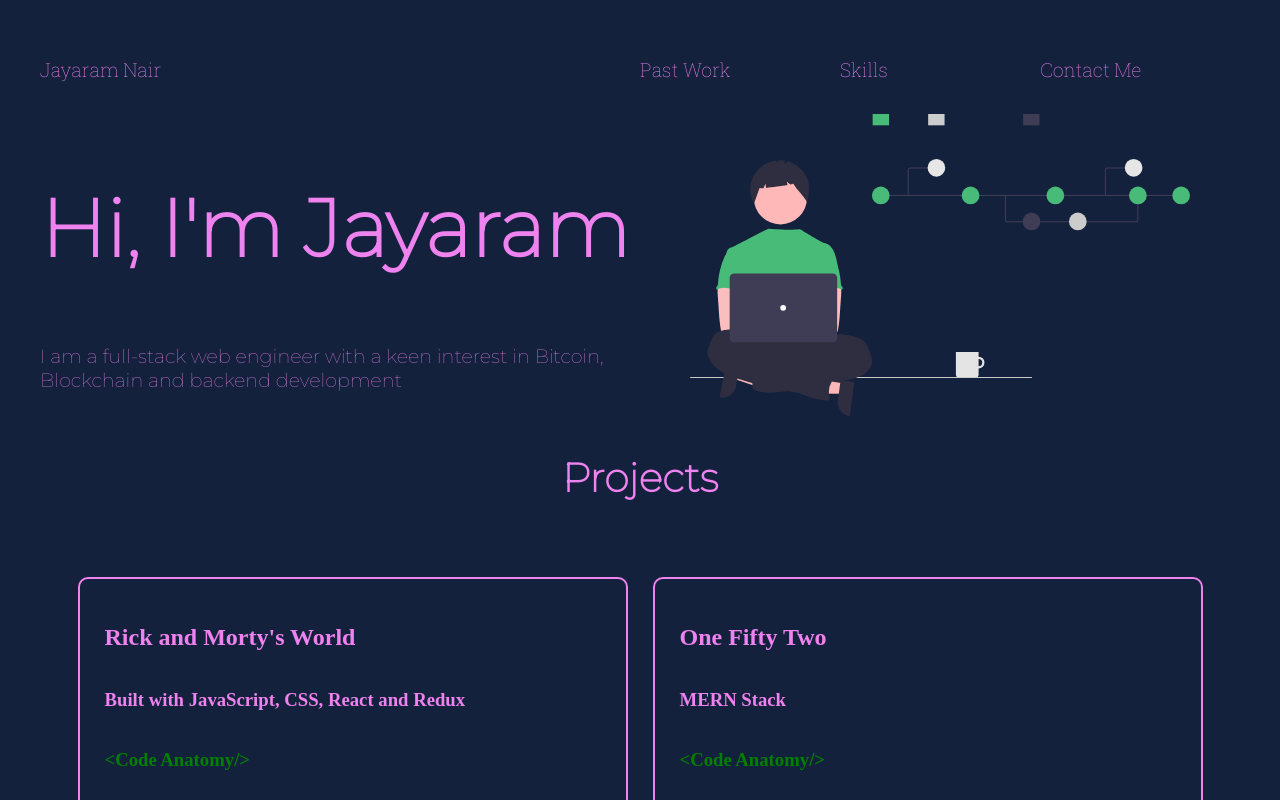
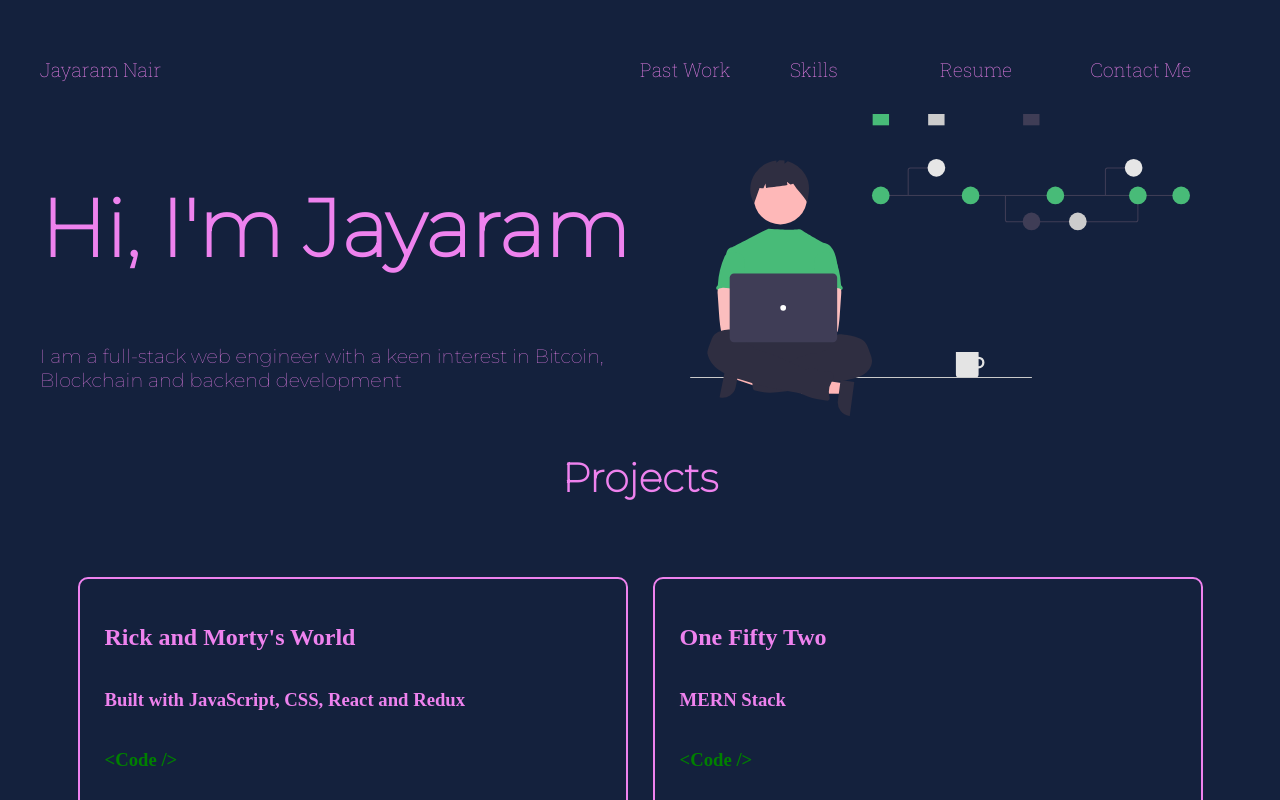
Before and after one commit to jayaramsivaramannair/jayaram_portfolio, a React (Create React App) app: page / in a window 1280 px wide. Shown: the top 800 px of the page. Built offline with nearby package versions, Linux system fonts and the light colour scheme.

Commit message:
Added a Resume Link to the Navbar component

```diff
--- a/src/components/Navbar.js
+++ b/src/components/Navbar.js
@@ -13,6 +13,9 @@ function Navbar() {
        <a href="#skills">
         Skills
        </a>
+       <a href="https://docs.google.com/document/d/1qrSbm4RprbOVclcegfUE3BuRHitdKDbe307vRaock5s/edit?usp=sharing">
+         Resume
+       </a>
        <a href="#contact">
          Contact Me
        </a>
--- a/src/components/Projects.js
+++ b/src/components/Projects.js
@@ -22,7 +22,7 @@ function Projects() {
                 </h3>
                 <a href={project.link} >
                  {/*<div className="image-container"><img src={project.image} alt={project.description}/></div>*/}
-                 <span className="project-link"><h3>{`<Code Anatomy/>`}</h3></span>
+                 <span className="project-link"><h3>{`<Code />`}</h3></span>
                 </a>
                 <div>
                   <p>{project.description}</p>
--- a/src/index.css
+++ b/src/index.css
@@ -21,7 +21,7 @@ a {
 
 header div {
   display: grid;
-  grid-template-columns: 50% 1fr 1fr 1fr;
+  grid-template-columns: 50% 1fr 1fr 1fr 1fr;
 }
 
 header {
```
